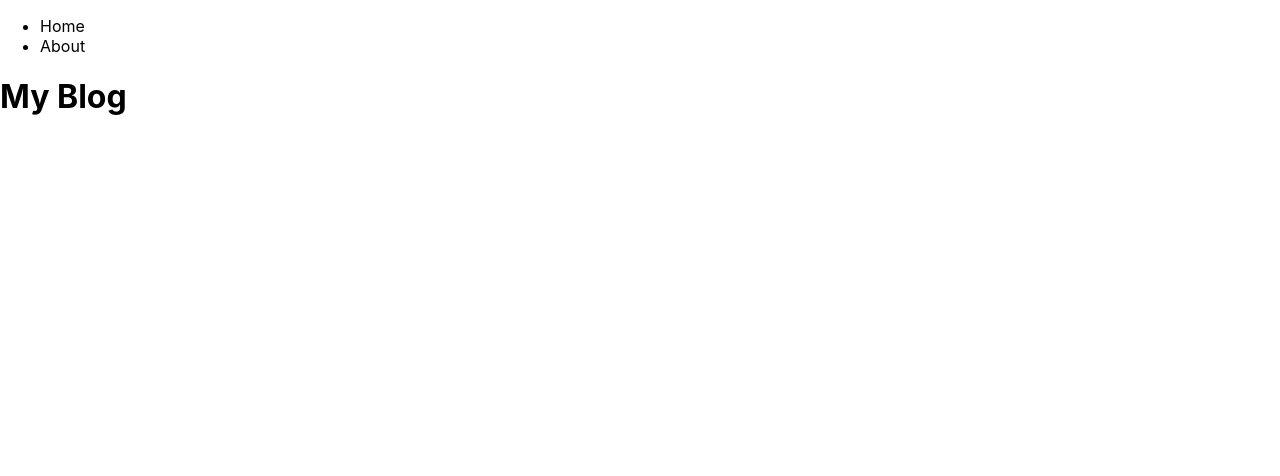
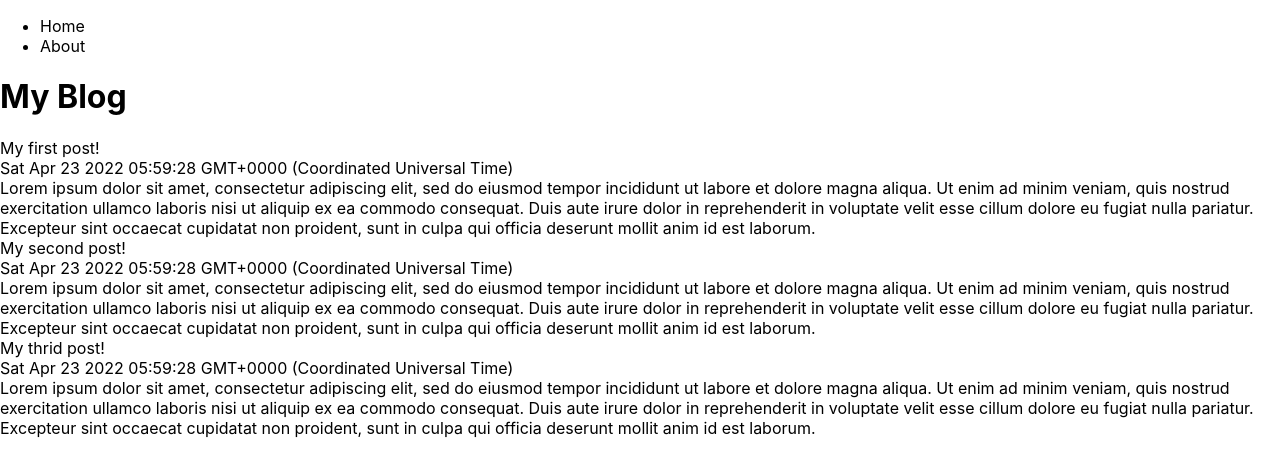
Before and after one commit to Kadphol/nextjs-tutorial, a Next.js app: page / in a window 1280 px wide. Shown: the top 476 px of the page. Built offline with nearby package versions, Linux system fonts and the light colour scheme.

Commit message:
Add Raw  blog functionality

```diff
--- /dev/null
+++ b/lib/data.js
@@ -0,0 +1,20 @@
+export const blogPosts = [
+    {
+        title: 'My first post!',
+        slug: 'first',
+        date: new Date().toString(),
+        content: 'Lorem ipsum dolor sit amet, consectetur adipiscing elit, sed do eiusmod tempor incididunt ut labore et dolore magna aliqua. Ut enim ad minim veniam, quis nostrud exercitation ullamco laboris nisi ut aliquip ex ea commodo consequat. Duis aute irure dolor in reprehenderit in voluptate velit esse cillum dolore eu fugiat nulla pariatur. Excepteur sint occaecat cupidatat non proident, sunt in culpa qui officia deserunt mollit anim id est laborum.'
+    },
+    {
+        title: 'My second post!',
+        slug: 'second',
+        date: new Date().toString(),
+        content: 'Lorem ipsum dolor sit amet, consectetur adipiscing elit, sed do eiusmod tempor incididunt ut labore et dolore magna aliqua. Ut enim ad minim veniam, quis nostrud exercitation ullamco laboris nisi ut aliquip ex ea commodo consequat. Duis aute irure dolor in reprehenderit in voluptate velit esse cillum dolore eu fugiat nulla pariatur. Excepteur sint occaecat cupidatat non proident, sunt in culpa qui officia deserunt mollit anim id est laborum.'
+    },
+    {
+        title: 'My thrid post!',
+        slug: 'third',
+        date: new Date().toString(),
+        content: 'Lorem ipsum dolor sit amet, consectetur adipiscing elit, sed do eiusmod tempor incididunt ut labore et dolore magna aliqua. Ut enim ad minim veniam, quis nostrud exercitation ullamco laboris nisi ut aliquip ex ea commodo consequat. Duis aute irure dolor in reprehenderit in voluptate velit esse cillum dolore eu fugiat nulla pariatur. Excepteur sint occaecat cupidatat non proident, sunt in culpa qui officia deserunt mollit anim id est laborum.'
+    }
+]
--- a/pages/index.js
+++ b/pages/index.js
@@ -1,4 +1,7 @@
 import Head from 'next/head';
+import Link from 'next/link';
+
+import { blogPosts } from '../lib/data';
 
 export default function Home() {
   return (
@@ -14,6 +17,22 @@ export default function Home() {
           My Blog
         </h1>
       </main>
+
+      <div>
+        {
+          blogPosts.map((item) => (
+            <div key={item.slug}>
+              <div>
+                <Link href={`/blog/${item.slug}`}>
+                {item.title}
+                </Link>
+              </div>
+              <div>{item.date}</div>
+              <div>{item.content}</div>
+            </div>
+          ))
+        }
+      </div>
     </div>
   )
 }
```
Also changed, not shown: pages/blog/[slug].js (added, +41 -0 lines).
